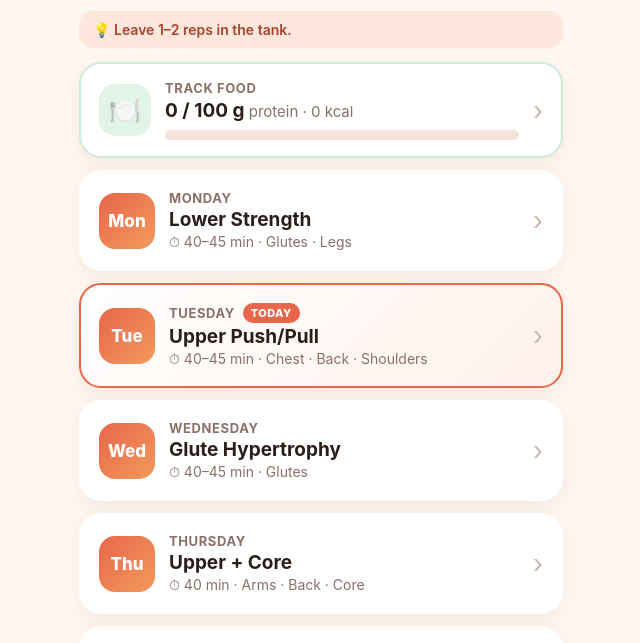
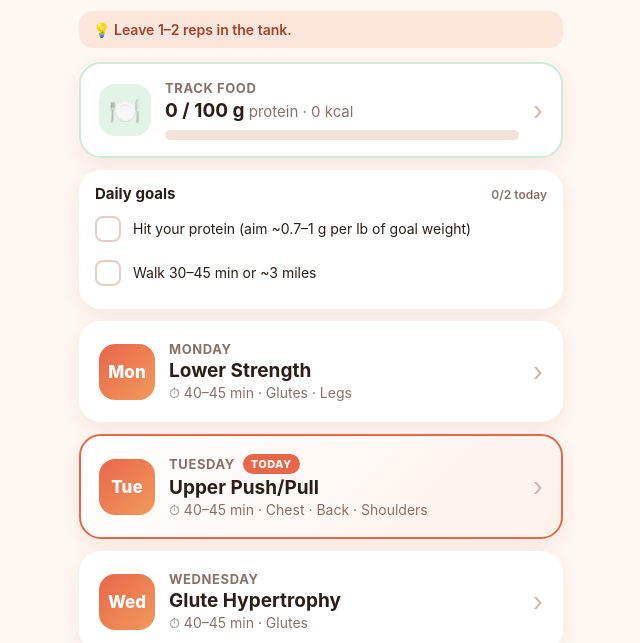
Before and after one commit to minagagraj/mina-workouts, a plain HTML site: page index.html in a window 1280 px wide. Shown: the part 104-747 px from the top of the page, without its empty margins (319-959 px from the left). Drawn offline with Linux system fonts and the light colour scheme.

Commit message:
Show daily goals (protein + walk) on home screen

```diff
--- a/index.html
+++ b/index.html
@@ -460,7 +460,7 @@ function renderHome(){
   var doneCount = DAYS.filter(function(d){ return doneThisWeek(d.key); }).length;
   var html = '<p class="sub" style="margin-top:6px">'+greet+', Mina</p><h1>Your week</h1>' +
     '<p class="sub">'+doneCount+' of 5 workouts done this week' + (t<0 ? ' · Weekend = rest or an easy walk 🌿' : '') + '</p>' +
-    '<div class="tip">💡 Leave 1–2 reps in the tank.</div>' + trackCardHtml() + '<div class="cards">';
+    '<div class="tip">💡 Leave 1–2 reps in the tank.</div>' + trackCardHtml() + goalsHtml() + '<div class="cards">';
   DAYS.forEach(function(d, i){
     var done = doneThisWeek(d.key);
     html += '<button class="daycard'+(i===t?' today':'')+(done?' done':'')+'" data-day="'+d.key+'">' +
@@ -471,6 +471,7 @@ function renderHome(){
   html += '</div><div style="height:14px"></div>' + foodHtml() + '<div class="footer">Mon–Fri plan · tap a day to start</div>';
   app.innerHTML = html;
   bindFood();
+  bindGoals();
   document.getElementById("track").onclick = function(){ go("#food"); };
   app.querySelectorAll("[data-day]").forEach(function(b){ b.onclick = function(){ go("#day=" + b.dataset.day); }; });
 }
```
